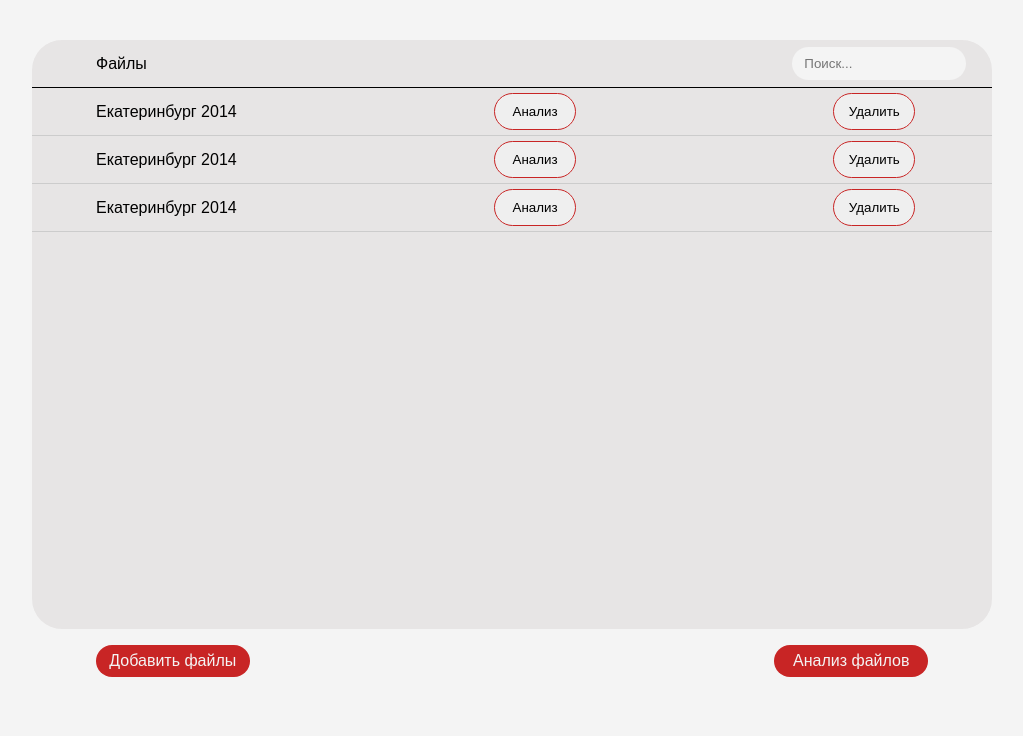
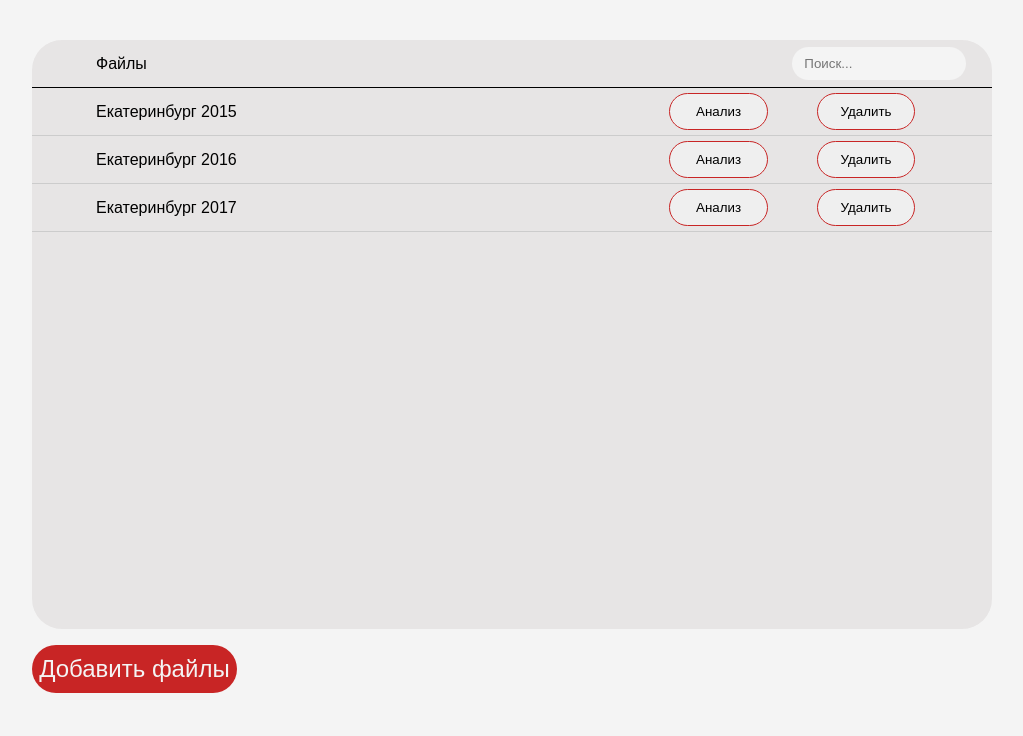
Before and after one commit to maks-march/dashboard, a PHP site: page / in a window 1280 px wide. Shown: the part 64-800 px from the top of the page, without its empty margins (128-1151 px from the left). Run offline with PHP 8.4, Linux system fonts and the light colour scheme.

Commit message:
доработки 3

```diff
--- a/css/index_style.css
+++ b/css/index_style.css
@@ -180,12 +180,31 @@ main .files {
   justify-content: space-between;
   padding-left: 5vw;
   border-bottom: var(--border-gray) solid 1px;
-  button {
-    width: 10%;
+  a {
+    width: 40%;
     height: 80%;
-    border-radius: 30px;
-    border: var(--main-red) solid 1px;
   }
+  div {
+    display: flex;
+    height: 100%;
+    width: 30%;
+    justify-content: space-between;
+  }
+}
+
+
+.delete {
+  width: 40%;
+  height: 80%;
+  border-radius: 30px;
+  border: var(--main-red) solid 1px;
+}
+
+.analysis {
+  width: 100%;
+  height: 100%;
+  border-radius: 30px;
+  border: var(--main-red) solid 1px;
 }
 
 .file_item a:hover {
@@ -196,7 +215,7 @@ main .files {
   color: #C82525;
 }
 
-.file_item button:hover {
+.file_item .analysis:hover, .delete:hover {
   box-shadow: 0px 2.5px 5px 1px rgba(0, 0, 0, 0.5);
   transform: translateY(-1px);
 }
@@ -214,15 +233,29 @@ main .files {
   border-radius: 20px;
 }
 
-main .navigation {
+#files .navigation {
   display: flex;
-  justify-content: space-between;
+  justify-content: flex-start;
   margin-top: 2vh;
-  width: 65%;
+  width: 75%;
+  button {
+    width: 16vw;
+    height: 6vh;
+    font-size: 3vh;
+    border-radius: 30px;
+    background-color: var(--main-red);
+  }
+}
+
+#add .navigation {
+  display: flex;
+  justify-content: flex-start;
+  margin-top: 2vh;
+  width: 75%;
   button {
     width: 12vw;
-    height: 4vh;
-    font-size: 2vh;
+    height: 5vh;
+    font-size: 3vh;
     border-radius: 30px;
     background-color: var(--main-red);
   }
--- a/index.html
+++ b/index.html
@@ -35,46 +35,55 @@
             </div>
             <div class="scroller">
                 <div class="file_item">
-                    <a href="index2.html">
-                        Екатеринбург 2014
+                    <span class = "name">
+                        Екатеринбург 2015
+                    </span>
+                    <div>
+                        <a href = "analysis.html">
+                            <button class="analysis">
+                                Анализ
+                            </button>
                         </a>
-                    <button class="analysis">
-                        <a>Анализ</a>
-                    </button>
                         <button class="delete">
                             Удалить
                         </button>
                     </div>
+                </div>
                 <div class="file_item">
-                    <a href="index2.html">
-                        Екатеринбург 2014
+                    <span class = "name">
+                        Екатеринбург 2016
+                    </span>
+                    <div>
+                        <a href = "analysis.html">
+                            <button class="analysis">
+                                Анализ
+                            </button>
                         </a>
-                    <button class="analysis">
-                        <a>Анализ</a>
-                    </button>
                         <button class="delete">
                             Удалить
                         </button>
                     </div>
+                </div>
                 <div class="file_item">
-                    <a href="index2.html">
-                        Екатеринбург 2014
+                    <span class = "name">
+                        Екатеринбург 2017
+                    </span>
+                    <div>
+                        <a href = "analysis.html">
+                            <button class="analysis">
+                                Анализ
+                            </button>
                         </a>
-                    <button class="analysis">
-                        <a>Анализ</a>
-                    </button>
                         <button class="delete">
                             Удалить
                         </button>
                     </div>
                 </div>
             </div>
+        </div>
         <div class="navigation">
             <button onclick = "moveToAdd()" class="add_files">
                 Добавить файлы
-            </button>
-            <button onclick = "moveToGraphs()" class="analysis">
-                Анализ файлов
             </button>
         </div>
     </main>
```
Also changed, not shown: analysis.html (renamed from index2.html). Lines whose indentation alone changed are shown as unchanged.
